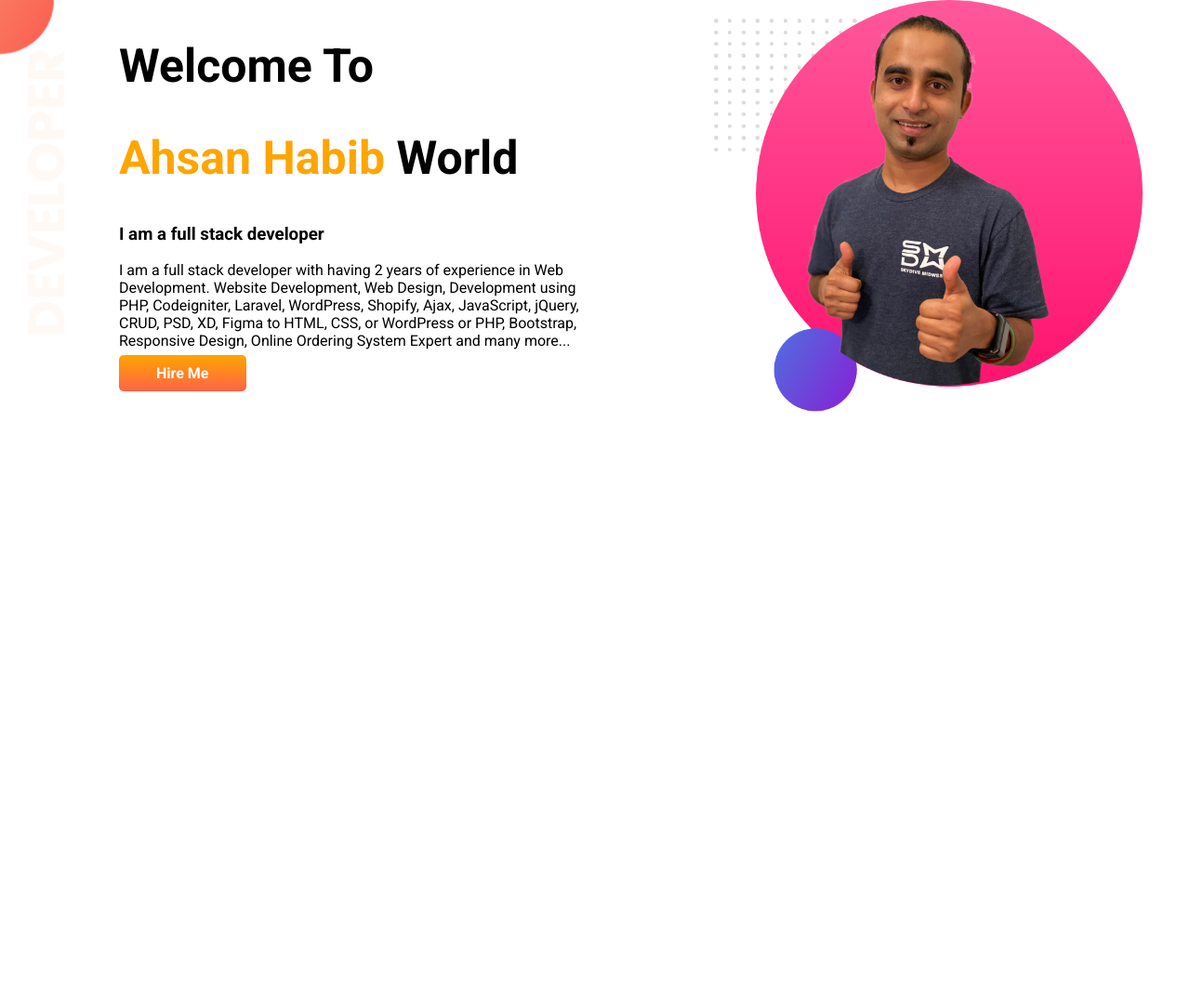
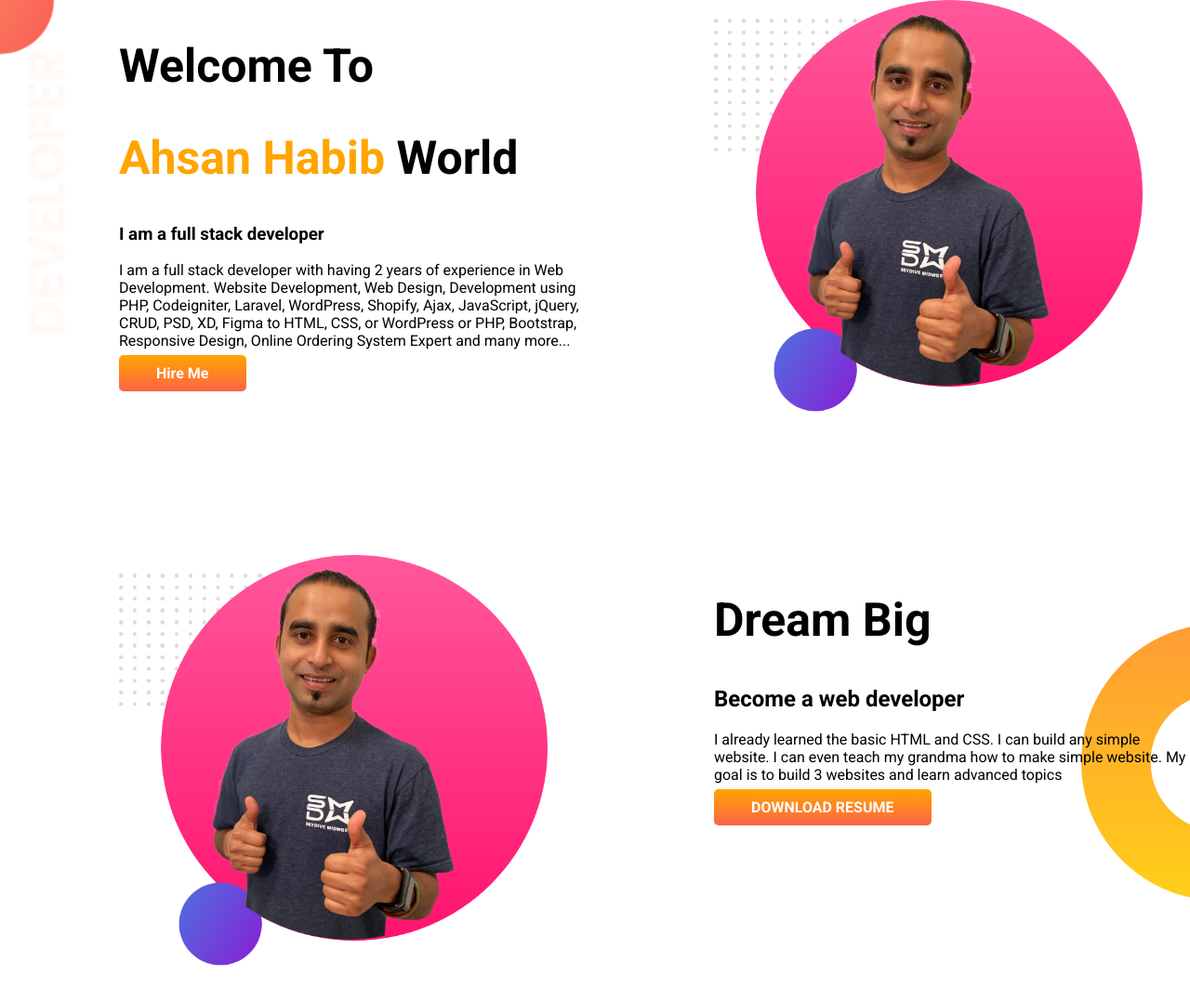
Before and after one commit to Ahsan2Habib/developer-portfolio, a plain HTML site: page index.html in a window 1280 px wide. Shown: the whole page at 93% size. Before the commit the page ends 800 px from the top, so only its background shows below. Drawn offline with Linux system fonts and the light colour scheme.

Commit message:
dream added

```diff
--- a/index.html
+++ b/index.html
@@ -26,7 +26,17 @@
             <img src="images/jhankar2.png" alt="">
         </div>
      </section>
-
+    <section class="dream-big">
+        <div class="half-width">
+            <img src="images/jhankar2.png" alt="">
+        </div>
+        <div class="half-width">
+            <h1>Dream Big</h1>
+            <h2>Become a web developer</h2>
+            <p>I already learned the basic HTML and CSS. I can build any simple website. I can even teach my grandma how to make simple website. My goal is to build 3 websites and learn advanced topics</p>
+            <a class="link-button" target="_blank" href="#">DOWNLOAD RESUME</a>
+        </div>
+    </section>
 
 </body>
 </html>
--- a/style.css
+++ b/style.css
@@ -13,6 +13,7 @@ font-size: 50px;
 
 section{
     display: flex;
+    margin-bottom: 150px;
 }
 .half-width{
 width: 50%;
@@ -33,3 +34,8 @@ padding-left: 10%;
    background-image: url(images/top-banner.png);
     background-repeat: no-repeat;
 }
+.dream-big{
+    background-image: url(images/dream-bg.png);
+    background-repeat: no-repeat;
+    background-position: right;
+}
```
